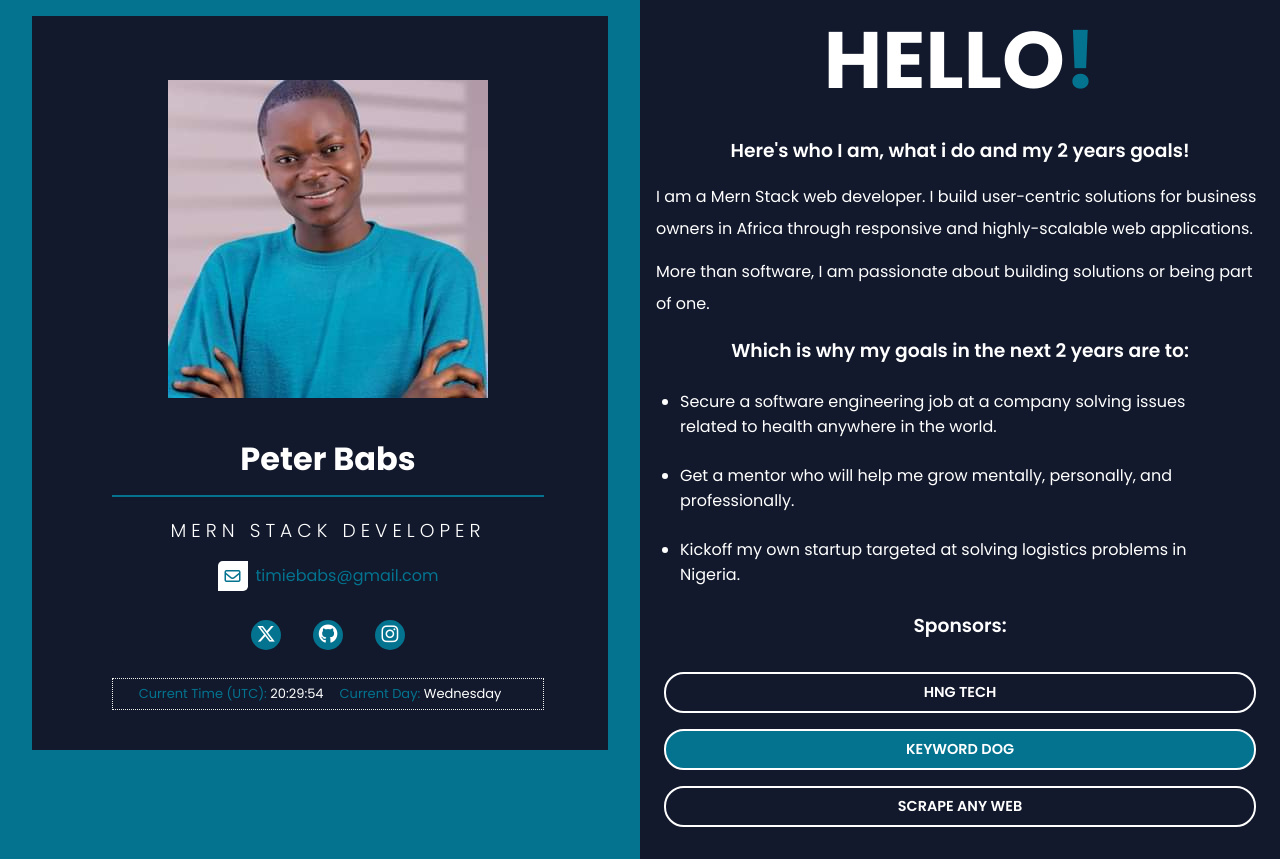
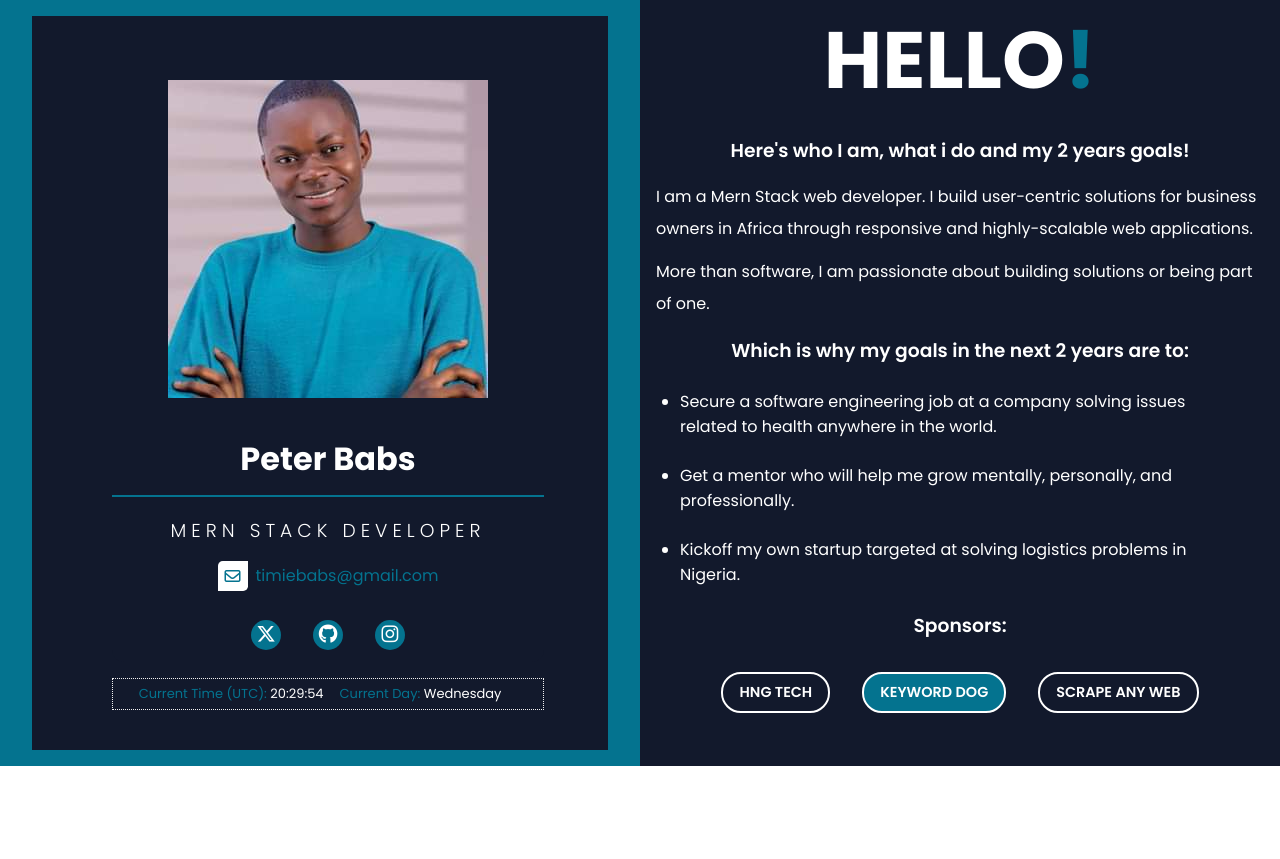
Before and after one commit to Petersonbabs/About-me, a plain HTML site: page index.html in a window 1280 px wide. After the commit the page ends 800 px from the top, so only its background shows below. Drawn offline with Linux system fonts and the light colour scheme.

Commit message:
Handled the responsiveness

```diff
--- a/styles.css
+++ b/styles.css
@@ -263,4 +263,8 @@ END OF ABOUT RIGHT
     .about-left .time{
         flex-direction: row;
     }
+
+    .about-right .sponsors{
+        flex-direction: row;
+    }
 }
```
